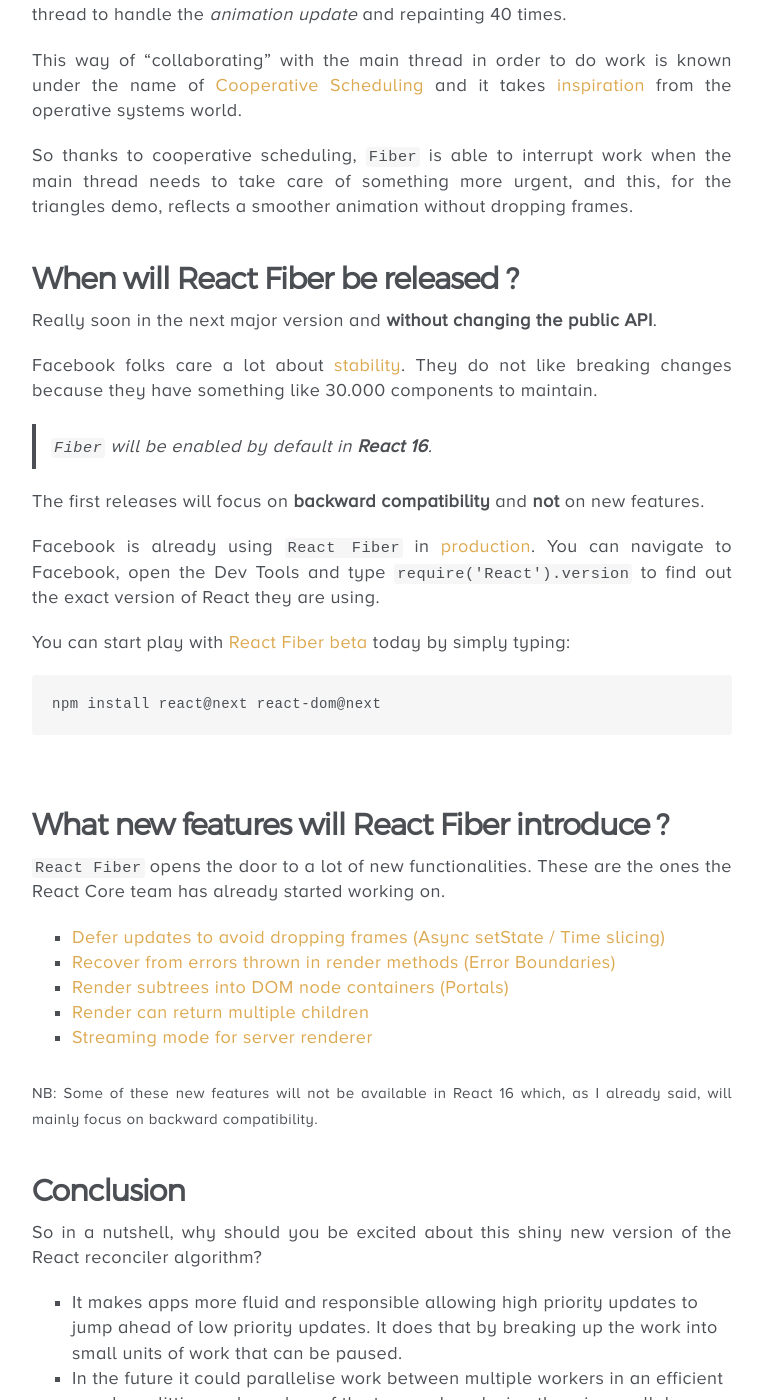
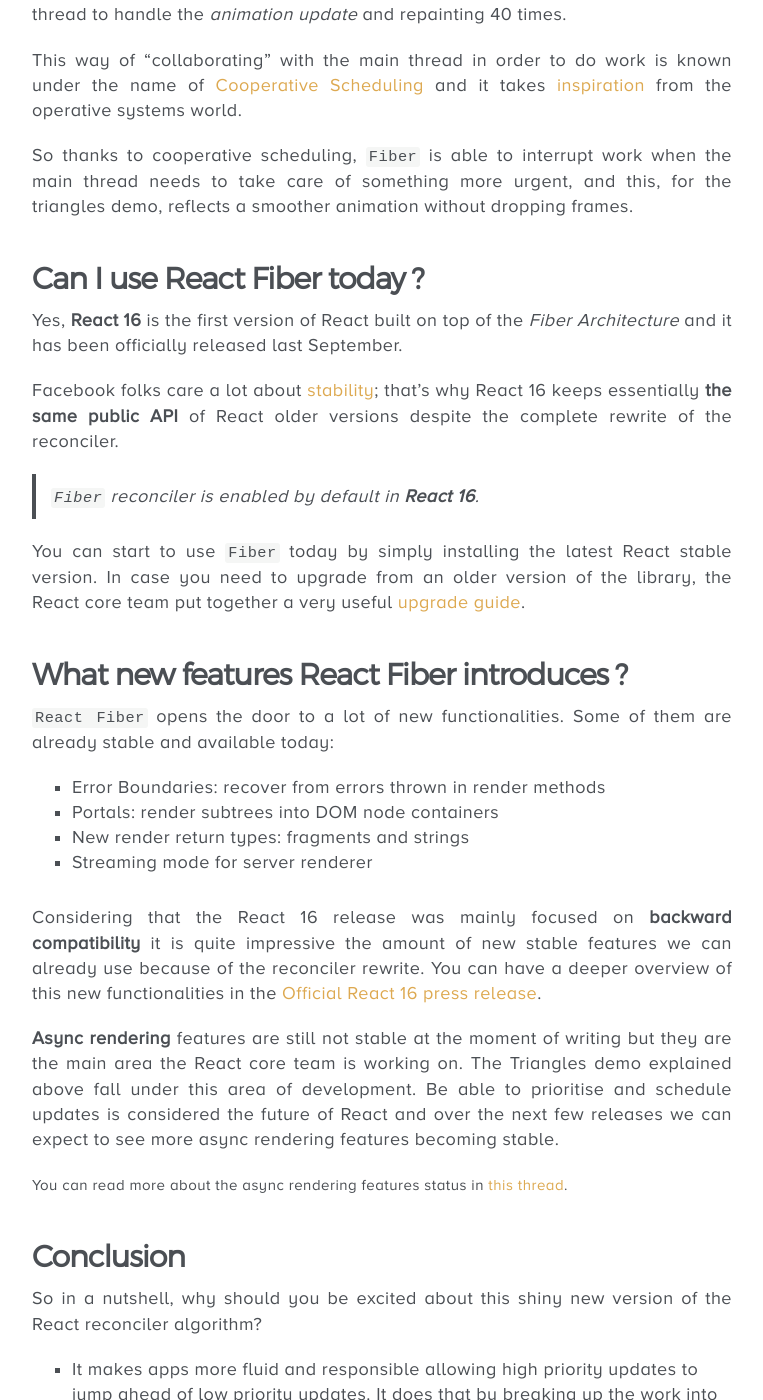
Before and after one commit to giamir/giamir.github.io, a Jekyll site: the page built from _posts/2017-04-23-what-is-react-fiber.md, in a window 1280 px wide and 1400 px high, scrolled down 7909 px. Shown: the whole window, without its empty margins (258-1021 px from the left). Built offline with Jekyll 4.4.1, drawn with Linux system fonts in a browser that asks for light colours; comment, search, counter and statistics services are not loaded; some of the changed text lies outside the part shown.

Commit message:
Update what is react fiber article after official React16 release

````diff
--- a/_posts/2017-04-23-what-is-react-fiber.md
+++ b/_posts/2017-04-23-what-is-react-fiber.md
@@ -6,7 +6,7 @@
 time: 10
 ---
 
-During the last months, the interest of the community to the upcoming version of React has grown rapidly, especially after the awesome job [Lin Clark](https://twitter.com/linclark) did to explain how `React Fiber` works with [cartoons](https://www.youtube.com/watch?list=PLb0IAmt7-GS3fZ46IGFirdqKTIxlws7e0&v=ZCuYPiUIONs) at React Conf 2017.
+During the last months, the interest of the community to the latest version of React has grown rapidly, especially after the awesome job [Lin Clark](https://twitter.com/linclark) did to explain how `React Fiber` works with [cartoons](https://www.youtube.com/watch?list=PLb0IAmt7-GS3fZ46IGFirdqKTIxlws7e0&v=ZCuYPiUIONs) at React Conf 2017.
 
 So, what is `React Fiber` in a nutshell?
 
@@ -168,34 +168,32 @@
 
 So thanks to cooperative scheduling, `Fiber` is able to interrupt work when the main thread needs to take care of something more urgent, and this, for the triangles demo, reflects a smoother animation without dropping frames.
 
-## When will React Fiber be released ?
-Really soon in the next major version and **without changing the public API**.
+## Can I use React Fiber today ?
+Yes, **React 16** is the first version of React built on top of the *Fiber Architecture* and it has been officially released last September.
 
-Facebook folks care a lot about [stability](https://facebook.github.io/react/contributing/design-principles.html#stability). They do not like breaking changes because they have something like 30.000 components to maintain.
+Facebook folks care a lot about [stability](https://facebook.github.io/react/contributing/design-principles.html#stability); that's why React 16 keeps essentially **the same public API** of React older versions despite the complete rewrite of the reconciler.
 
-> `Fiber` will be enabled by default in **React 16**.
+> `Fiber` reconciler is enabled by default in **React 16**.
 
-The first releases will focus on **backward compatibility** and **not** on new features.
+You can start to use `Fiber` today by simply installing the latest React stable version.
+In case you need to upgrade from an older version of the library, the React core team put together a very useful [upgrade guide](https://reactjs.org/blog/2017/09/26/react-v16.0.html#upgrading).
 
-Facebook is already using `React Fiber` in [production](https://github.com/facebook/react/pull/10517).
-You can navigate to Facebook, open the Dev Tools and type `require('React').version` to find out the exact version of React they are using.
+## What new features React Fiber introduces ?
+`React Fiber` opens the door to a lot of new functionalities.
+Some of them are already stable and available today:
 
-You can start play with [React Fiber beta](https://github.com/facebook/react/issues/10294) today by simply typing:
+* Error Boundaries: recover from errors thrown in render methods
+* Portals: render subtrees into DOM node containers
+* New render return types: fragments and strings
+* Streaming mode for server renderer
 
-```
-npm install react@next react-dom@next
-```
+Considering that the React 16 release was mainly focused on **backward compatibility** it is quite impressive the amount of new stable features we can already use because of the reconciler rewrite.
+You can have a deeper overview of this new functionalities in the [Official React 16 press release](https://reactjs.org/blog/2017/09/26/react-v16.0.html).
 
-## What new features will React Fiber introduce ?
-`React Fiber` opens the door to a lot of new functionalities. These are the ones the React Core team has already started working on.
+**Async rendering** features are still not stable at the moment of writing but they are the main area the React core team is working on.
+The Triangles demo explained above fall under this area of development. Be able to prioritise and schedule updates is considered the future of React and over the next few releases we can expect to see more async rendering features becoming stable.
 
-* [Defer updates to avoid dropping frames (Async setState / Time slicing)](https://github.com/facebook/react/issues/8830)
-* [Recover from errors thrown in render methods (Error Boundaries)](https://github.com/facebook/react/issues/2461)
-* [Render subtrees into DOM node containers (Portals)](https://github.com/facebook/react/pull/8386)
-* [Render can return multiple children](https://github.com/facebook/react/issues/2127)
-* [Streaming mode for server renderer](https://github.com/facebook/react/blob/master/src/renderers/dom/ReactDOMNodeStreamRenderer.js#L20)
-
-<small>NB: Some of these new features will not be available in React 16 which, as I already said, will mainly focus on backward compatibility.</small>
+<small>You can read more about the async rendering features status in [this thread](https://github.com/facebook/react/issues/8830).</small>
 
 ## Conclusion
 So in a nutshell, why should you be excited about this shiny new version of the React reconciler algorithm?
````
